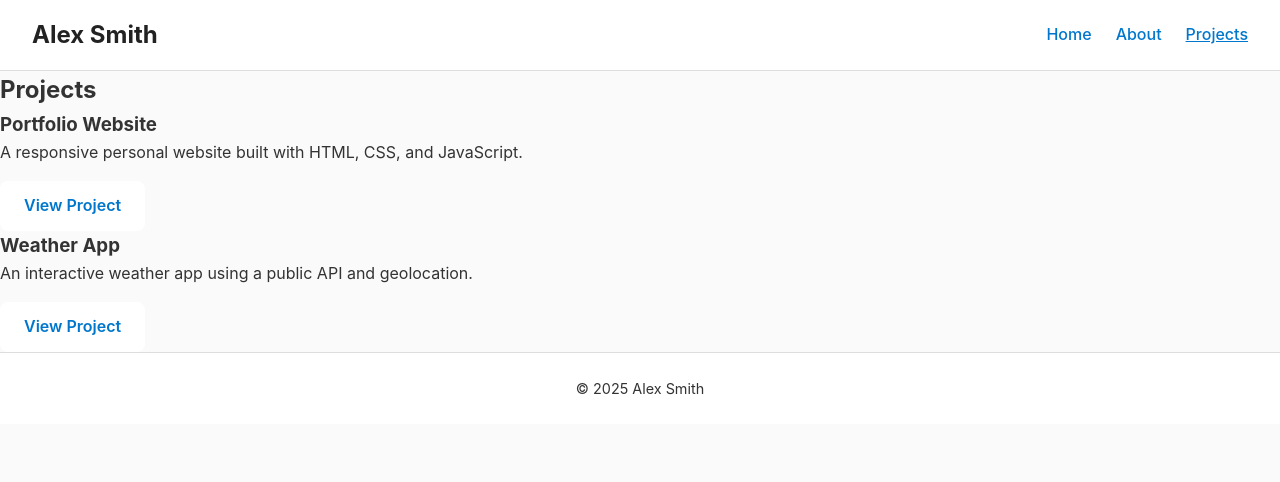
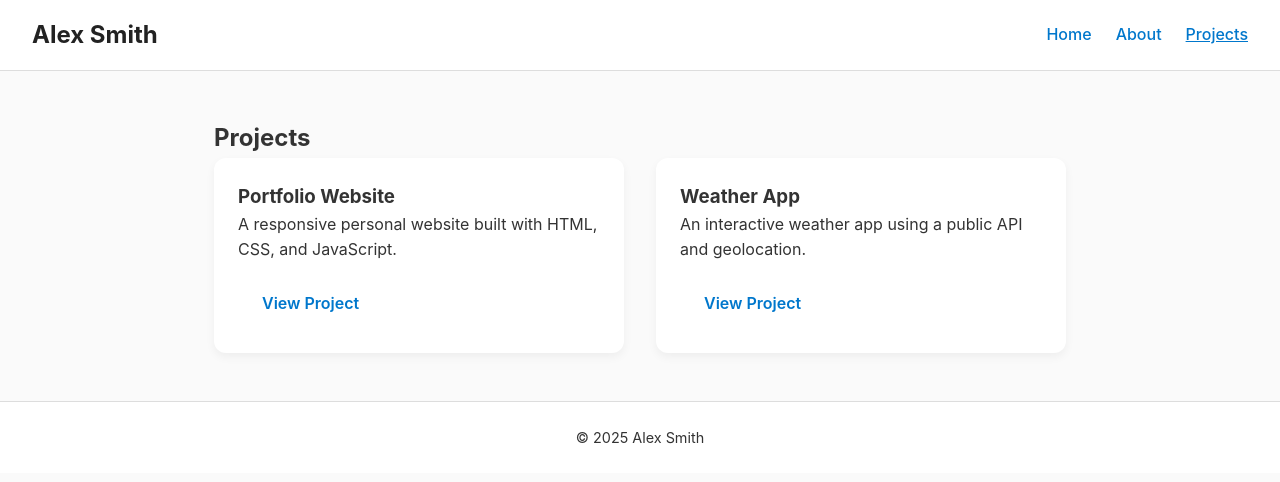
Before and after one commit to Votrez-Chin/votrez-chin.github.io, a plain HTML site: page my-website/project.html in a window 1280 px wide. Drawn offline with Linux system fonts and the light colour scheme.

Commit message:
Update style.css

```diff
--- a/my-website/style.css
+++ b/my-website/style.css
@@ -87,3 +87,22 @@ footer {
   border-top: 1px solid #ddd;
   background: #fff;
 }
+
+.container {
+  max-width: 900px;
+  margin: 3rem auto;
+  padding: 0 1.5rem;
+}
+
+.projects-grid {
+  display: grid;
+  grid-template-columns: repeat(auto-fit, minmax(250px, 1fr));
+  gap: 2rem;
+}
+
+.project {
+  background: white;
+  border-radius: 12px;
+  padding: 1.5rem;
+  box-shadow: 0 4px 10px rgba(0,0,0,0.05);
+}
```
